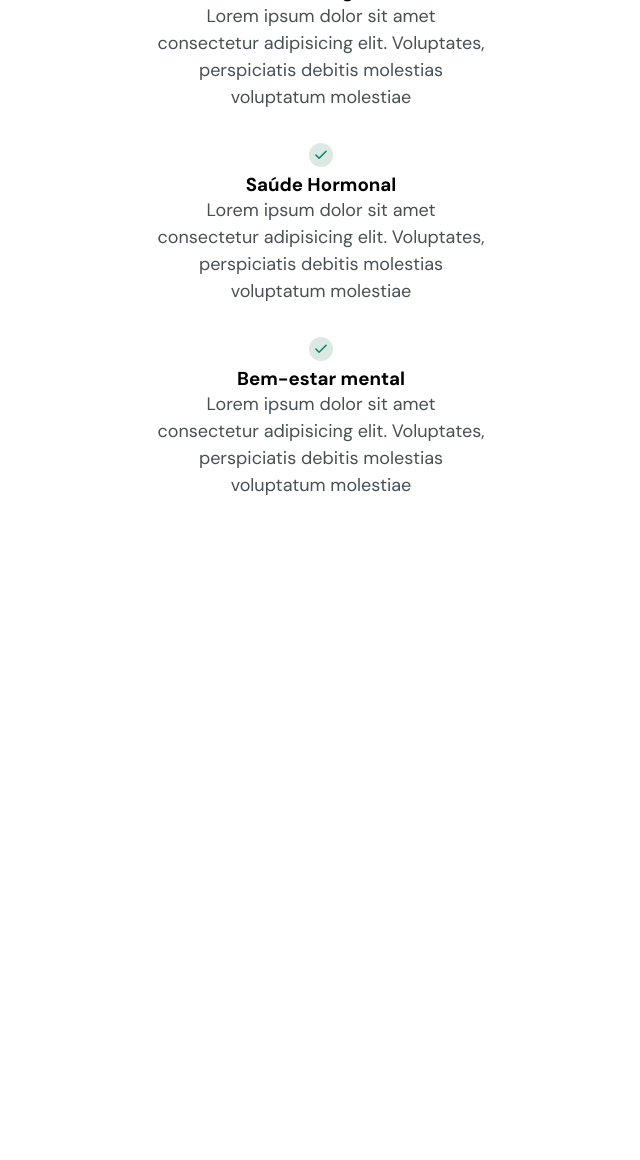
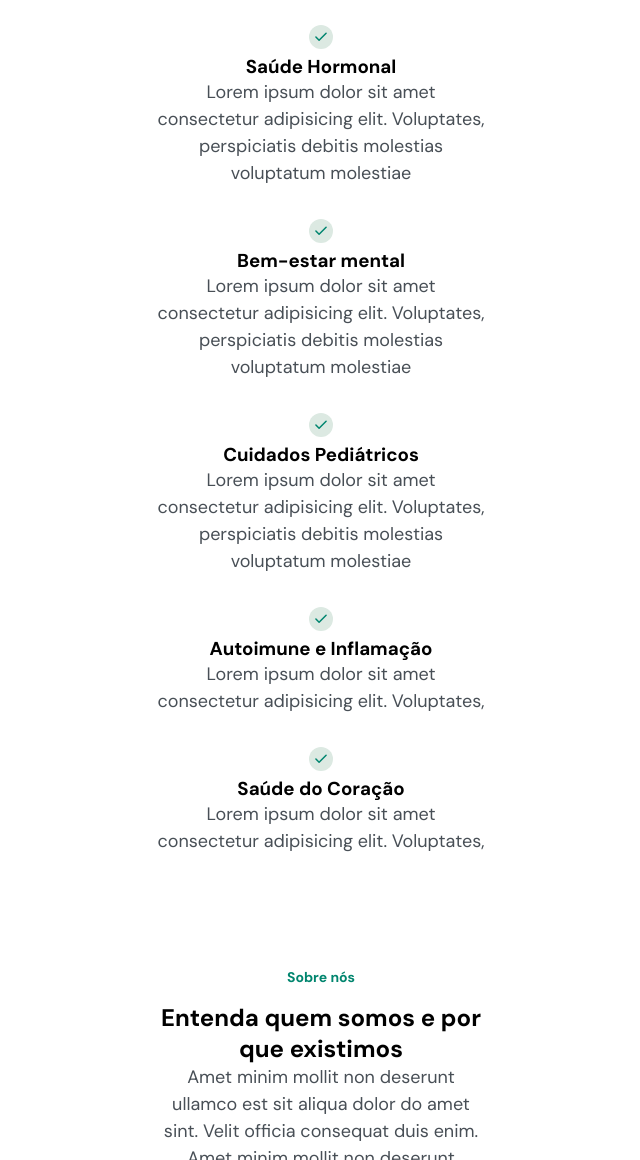
Before and after one commit to Paru369/doctorcare, a plain HTML site: page index.html in a window 1280 px wide. Shown: the part 1640-2800 px from the top of the page, without its empty margins (319-959 px from the left). Before the commit the page ends 2139 px from the top, so only its background shows below. Drawn offline with nearby package versions, Linux system fonts and the light colour scheme.

Commit message:
Update index.html

```diff
--- a/index.html
+++ b/index.html
@@ -18,7 +18,7 @@
 
     <div class="wrapper">
 
-      <a class="logo" href="#">
+      <a class="logo" href="#home">
         <svg width="133" height="18" viewBox="0 0 133 18" fill="none" xmlns="http://www.w3.org/2000/svg">
         <path d="M0 17.088V0.287999H5.16C8.12 0.287999 10.296 1.04 11.688 2.544C13.096 4.048 13.8 6.112 13.8 8.736C13.8 11.312 13.096 13.352 11.688 14.856C10.296 16.344 8.12 17.088 5.16 17.088H0ZM2.016 15.408H5.112C6.744 15.408 8.04 15.144 9 14.616C9.976 14.072 10.672 13.304 11.088 12.312C11.504 11.304 11.712 10.112 11.712 8.736C11.712 7.328 11.504 6.12 11.088 5.112C10.672 4.104 9.976 3.328 9 2.784C8.04 2.24 6.744 1.968 5.112 1.968H2.016V15.408Z" fill="#212529"/>
         <path d="M22.4949 17.376C21.3749 17.376 20.3669 17.12 19.4709 16.608C18.5749 16.096 17.8629 15.376 17.3349 14.448C16.8229 13.504 16.5669 12.4 16.5669 11.136C16.5669 9.872 16.8309 8.776 17.3589 7.848C17.8869 6.904 18.5989 6.176 19.4949 5.664C20.4069 5.152 21.4229 4.896 22.5429 4.896C23.6629 4.896 24.6709 5.152 25.5669 5.664C26.4629 6.176 27.1669 6.904 27.6789 7.848C28.2069 8.776 28.4709 9.872 28.4709 11.136C28.4709 12.4 28.2069 13.504 27.6789 14.448C27.1509 15.376 26.4309 16.096 25.5189 16.608C24.6229 17.12 23.6149 17.376 22.4949 17.376ZM22.4949 15.648C23.1829 15.648 23.8229 15.48 24.4149 15.144C25.0069 14.808 25.4869 14.304 25.8549 13.632C26.2229 12.96 26.4069 12.128 26.4069 11.136C26.4069 10.144 26.2229 9.312 25.8549 8.64C25.5029 7.968 25.0309 7.464 24.4389 7.128C23.8469 6.792 23.2149 6.624 22.5429 6.624C21.8549 6.624 21.2149 6.792 20.6229 7.128C20.0309 7.464 19.5509 7.968 19.1829 8.64C18.8149 9.312 18.6309 10.144 18.6309 11.136C18.6309 12.128 18.8149 12.96 19.1829 13.632C19.5509 14.304 20.0229 14.808 20.5989 15.144C21.1909 15.48 21.8229 15.648 22.4949 15.648Z" fill="#212529"/>
@@ -35,9 +35,11 @@
 
         <div class="menu">
           <ul>
-            <li><a href="#"> Início</a></li>
-            <li><a href="#"> Serviços</a></li>
-            <li><a href="#"> Sobre</a></li>
+            <li><a onClick="closeMenu()"href="#home"> Início</a></li>
+
+            <li><a onClick="closeMenu()" href="#services"> Serviços</a></li>
+
+            <li><a onClick="closeMenu()" href="#about"> Sobre</a></li>
           </ul>
           <a class="button" href="#">Agende sua consulta</a>
 
@@ -77,10 +79,19 @@
 
   </nav>
 
-  <header class="wrapper">
+  <section id="home" >
+
+	<div class="wrapper">
+
+		<header>
 			<h4> BOAS-VINDAS A DOCTORCARE 👋</h4>
 
 			<h1>Assistência médica simplificada para todos </h1>
+		</header>
+
+
+      <div class="content">
+
         <p>Os médicos da DoctorCare vão além dos sintomas para tratar a causa raiz de sua doença e proporcionar uma cura a longo prazo.</p>
         <button>
 
@@ -93,6 +104,8 @@
 
 			<img src="" alt="">
 			<img src="./assets/foto.png" alt="Mulher negra vestindo um moleton verde e sorrindo">
+
+		</div>
 
       <div class="stats">
 
@@ -113,8 +126,8 @@
 
       </div>
 
-
-  </header>
+	</div>
+</section>
 
 <section id="services">
 
@@ -127,6 +140,7 @@
 
 			</header>
 
+			<div class="content">
 				<div class="cards">
 
 					<div class="card">
@@ -143,7 +157,7 @@
 
 						<p>
 
-                  Lorem ipsum dolor sit amet consectetur adipisicing elit. Voluptates, perspiciatis debitis molestias voluptatum molestiae
+						Lorem ipsum dolor sit amet consectetur adipisicing elit. Voluptates.
 
 						</p>
 
@@ -186,13 +200,107 @@
 						</p>
 
 					</div>
+					<div class="card">
+						<svg width="24" height="24" viewBox="0 0 24 24" fill="none" xmlns="http://www.w3.org/2000/svg">
+						<circle cx="12" cy="12" r="12" fill="#DCE9E2"/>
+						<path d="M17.091 8.18182L10.091 15.1818L6.90918 12" stroke="#00856F" stroke-width="1.5" stroke-linecap="round" stroke-linejoin="round"/>
+						</svg>
+
+						<h3>
+
+							Cuidados Pediátricos
+						</h3>
+
+						<p>
+
+						Lorem ipsum dolor sit amet consectetur adipisicing elit. Voluptates, perspiciatis debitis molestias voluptatum molestiae
+
+						</p>
+
+					</div>
+					<div class="card">
+						<svg width="24" height="24" viewBox="0 0 24 24" fill="none" xmlns="http://www.w3.org/2000/svg">
+						<circle cx="12" cy="12" r="12" fill="#DCE9E2"/>
+						<path d="M17.091 8.18182L10.091 15.1818L6.90918 12" stroke="#00856F" stroke-width="1.5" stroke-linecap="round" stroke-linejoin="round"/>
+						</svg>
+
+						<h3>
+
+							Autoimune e Inflamação
+						</h3>
+
+						<p>
+
+						Lorem ipsum dolor sit amet consectetur adipisicing elit. Voluptates,
+
+						</p>
+
+					</div>
+					<div class="card">
+						<svg width="24" height="24" viewBox="0 0 24 24" fill="none" xmlns="http://www.w3.org/2000/svg">
+						<circle cx="12" cy="12" r="12" fill="#DCE9E2"/>
+						<path d="M17.091 8.18182L10.091 15.1818L6.90918 12" stroke="#00856F" stroke-width="1.5" stroke-linecap="round" stroke-linejoin="round"/>
+						</svg>
+
+						<h3>
+
+							Saúde do Coração
+
+						</h3>
+
+						<p>
+
+						Lorem ipsum dolor sit amet consectetur adipisicing elit. Voluptates,
+
+						</p>
+
+					</div>
+				</div>
+			</div>
 		</div>
 
+</section>
+
+<section id="about">
+
+	<div class="wrapper">
+
+		<header>
+			<h4>Sobre nós </h4>
+			<h2>Entenda quem somos e por que existimos</h2>
+		</header>
+
+		<div class="content"></div>
+
+			<p>
+				Amet minim mollit non deserunt ullamco est sit aliqua dolor do amet sint. Velit officia consequat duis enim. Amet minim mollit non deserunt ullamco est sit aliqua dolor do amet sint. Velit officia consequat duis enim. Amet minim mollit non deserunt ullamco est sit aliqua dolor do amet sint. Velit officia consequat duis enim. Amet minim mollit non deserunt ullamco est sit aliqua dolor do amet sint. Velit officia consequat duis enim. Amet minim mollit non deserunt ullamco est sit aliqua dolor do amet sint.
+			</p>
+
+			<img src="assets/happy-doctor.png" alt="Doutor feliz segurando prancheta com pacientes">
+
+		</div>
 	</div>
 
 </section>
 
 
+
+<!-- </section>
+
+<section id="about">
+	<div class="wrapper">
+		<header>
+			<h4></h4>
+			<h2></h2>
+		</header>
+
+	<div class="content"></div>
+
+</div>
+</section> -->
+
+  <!-- SCROLL REVEAL LIB -->
+<script src="https://unpkg.com/scrollreveal"></script>
   <script src="./main.js"></script>
 </body>
 </html>
```
Lines whose indentation alone changed are shown as unchanged.
